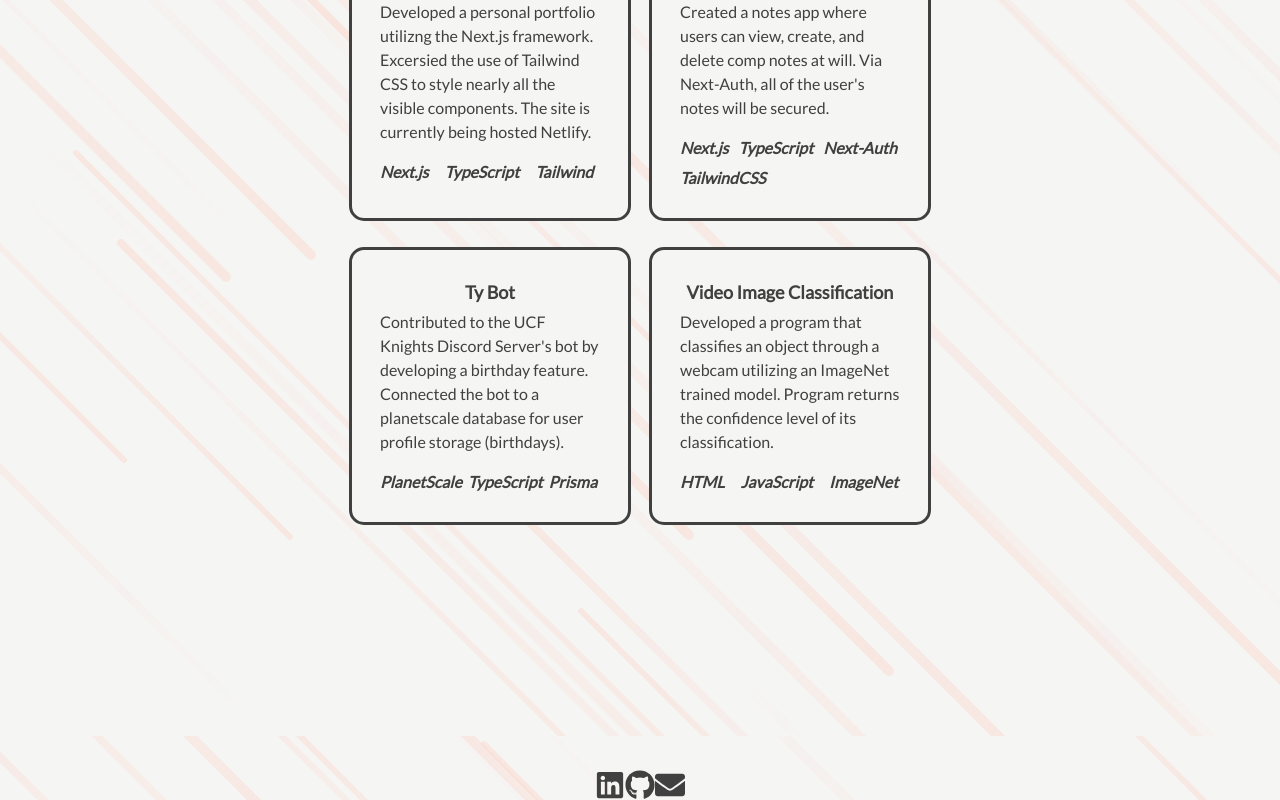
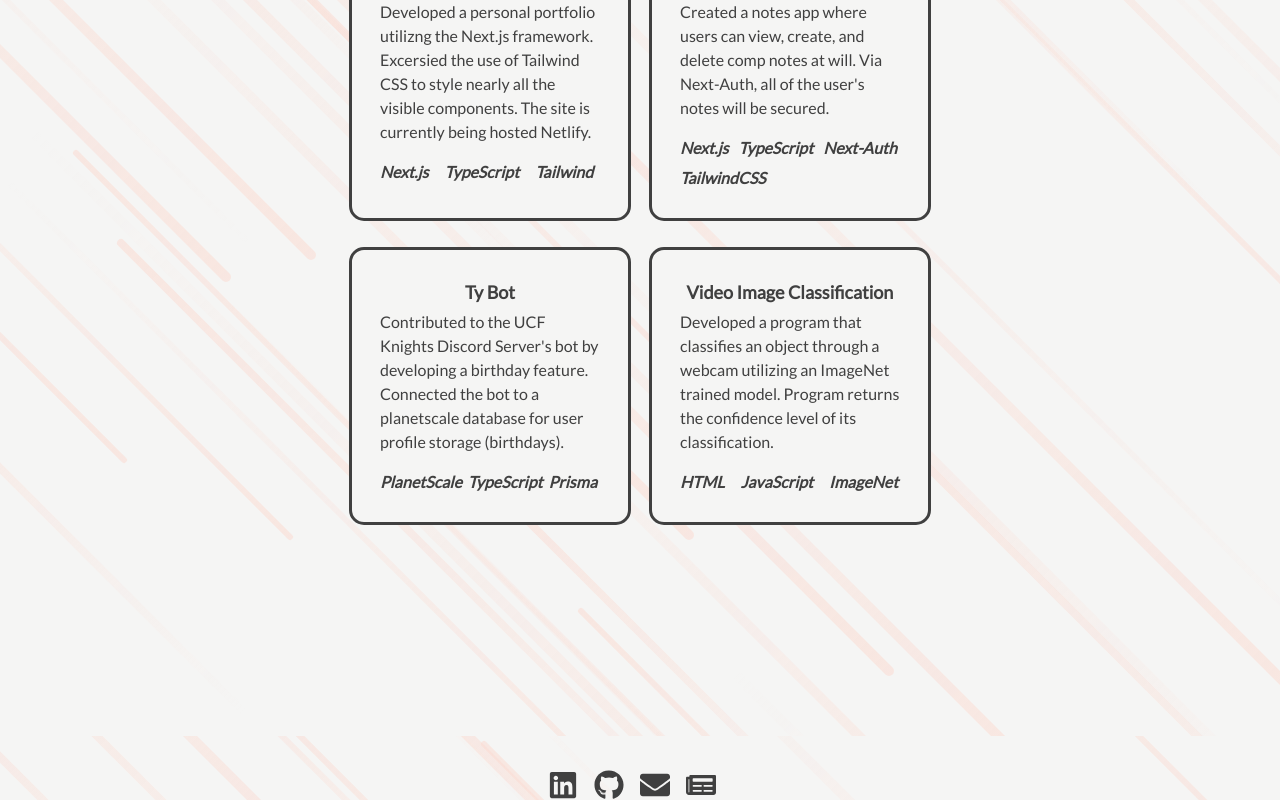
Before and after one commit to almond5/personal-portfolio, a Next.js app: page / in a window 1280 px wide. Shown: the part 2144-2944 px from the top of the page. Built offline with nearby package versions, Linux system fonts and the light colour scheme.

Commit message:
Fixed Padding on Footer

```diff
--- a/src/components/Footer.tsx
+++ b/src/components/Footer.tsx
@@ -1,6 +1,6 @@
 import Link from 'next/link';
 import React from 'react';
-import { FaEnvelope, FaGithub, FaLinkedin } from 'react-icons/fa';
+import { FaEnvelope, FaGithub, FaLinkedin, FaNewspaper } from 'react-icons/fa';
 
 const Footer = () => {
   return (
@@ -10,7 +10,7 @@
           <FaLinkedin className="text-3xl" />
         </Link>
       </button>
-      <button>
+      <button className='px-4'>
         <Link href="https://github.com/adrianhossen5">
           <FaGithub className="text-3xl" />
         </Link>
@@ -20,6 +20,11 @@
           <FaEnvelope className="text-3xl" />
         </Link>
       </button>
+      <button className='px-4'>
+        <Link href="mailto:adrianhossen5@knights.ucf.edu">
+          <FaNewspaper className="text-3xl" />
+        </Link>
+      </button>
     </div>
   );
 };
```
